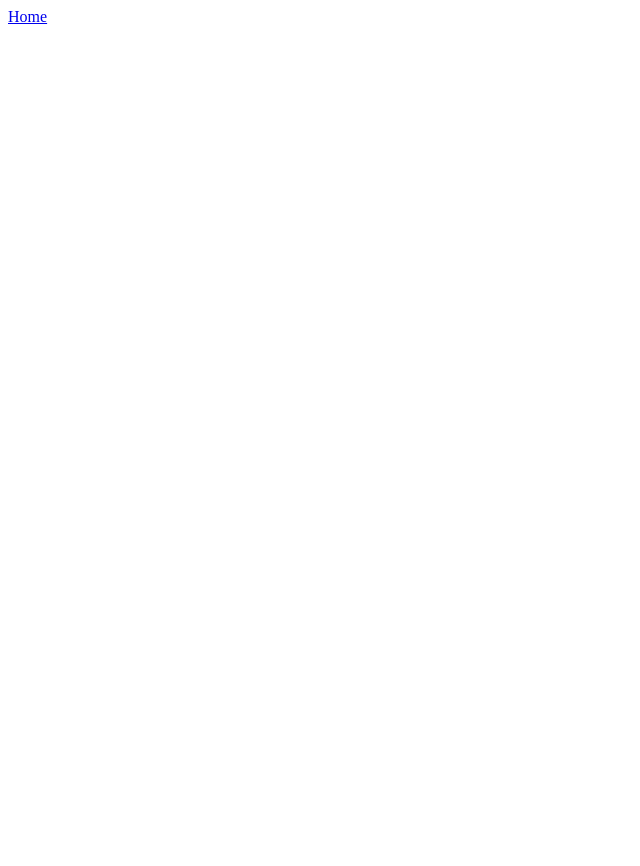
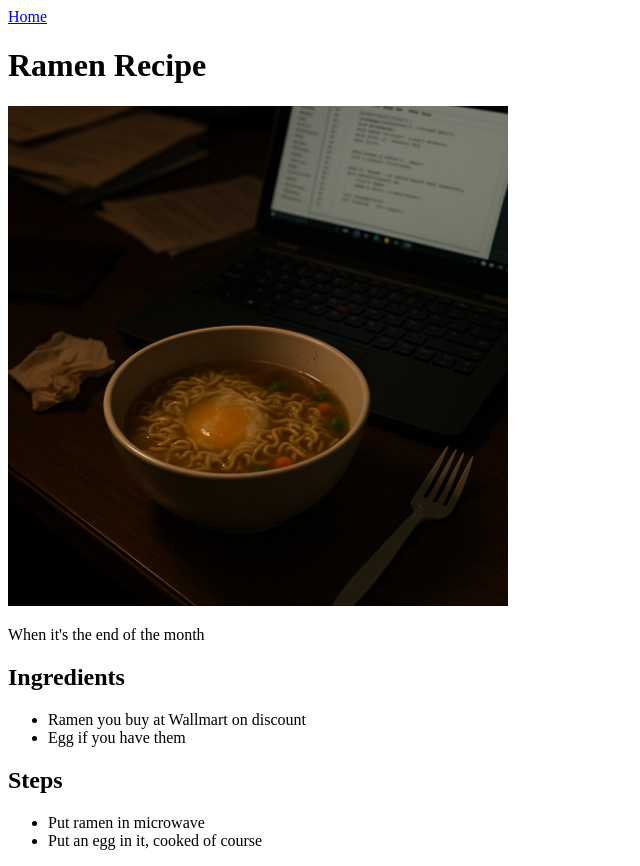
Before and after one commit to moustique-cat/odin-recipes, a plain HTML site: page recipes/ramen.html in a window 1280 px wide. Shown: the whole page, without its empty margins (0-640 px from the left). Before the commit the page ends 800 px from the top, so only its background shows below. Drawn offline with Linux system fonts and the light colour scheme.

Commit message:
Add content to ramen recipe

```diff
--- a/recipes/ramen.html
+++ b/recipes/ramen.html
@@ -7,5 +7,18 @@
 </head>
 <body>
     <a href="../index.html">Home</a>
+    <h1>Ramen Recipe</h1>
+    <img src="../images/ramen.png" alt="A bowl of ramen on a table" width="500px">
+    <p>When it's the end of the month</p>
+    <h2>Ingredients</h2>
+    <ul>
+        <li>Ramen you buy at Wallmart on discount</li>
+        <li>Egg if you have them</li>
+    </ul>
+    <h2>Steps</h2>
+    <ul>
+        <li>Put ramen in microwave</li>
+        <li>Put an egg in it, cooked of course</li>
+    </ul>
 </body>
 </html>
```
Also changed, not shown: images/ramen.png (added).
